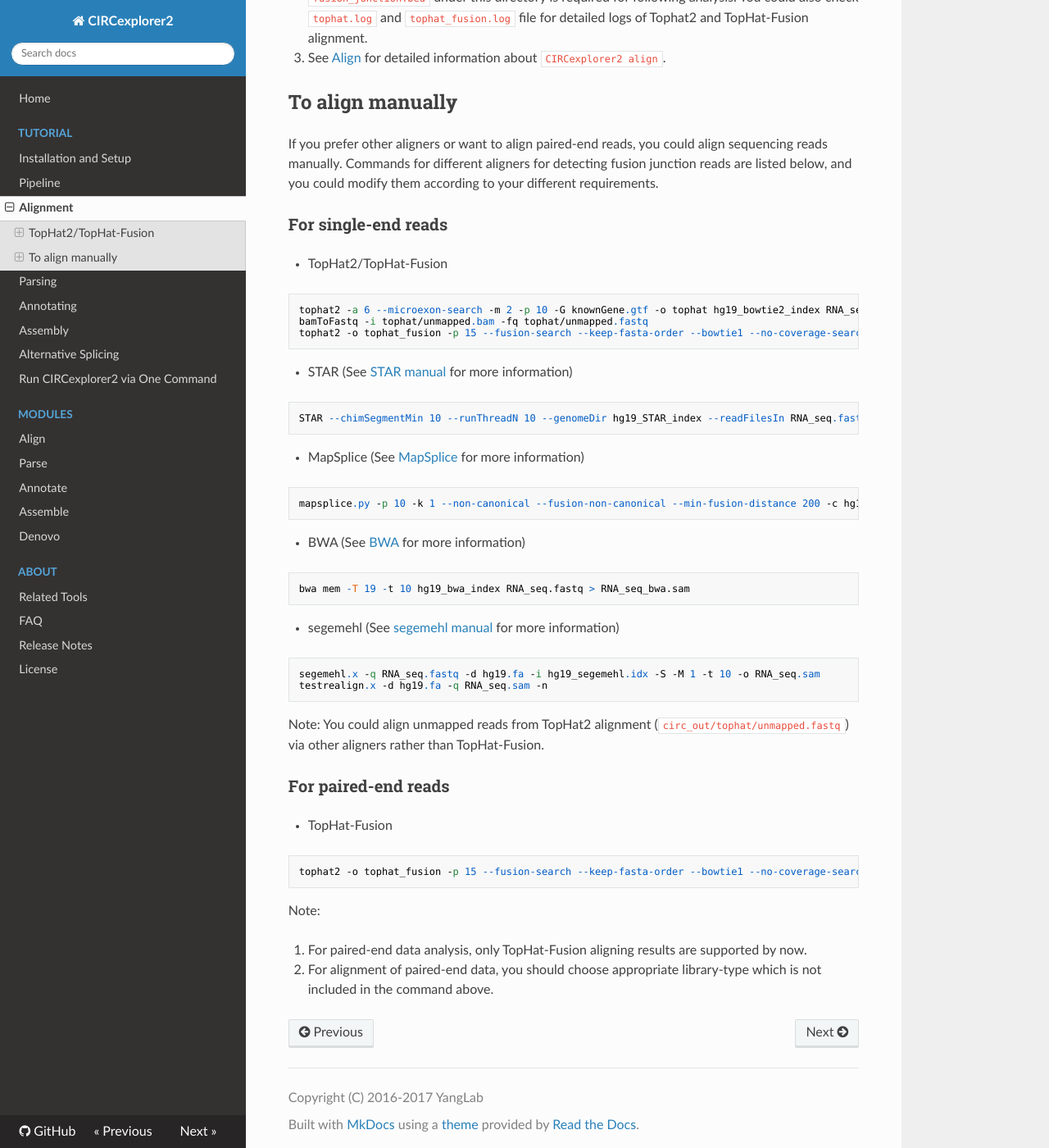
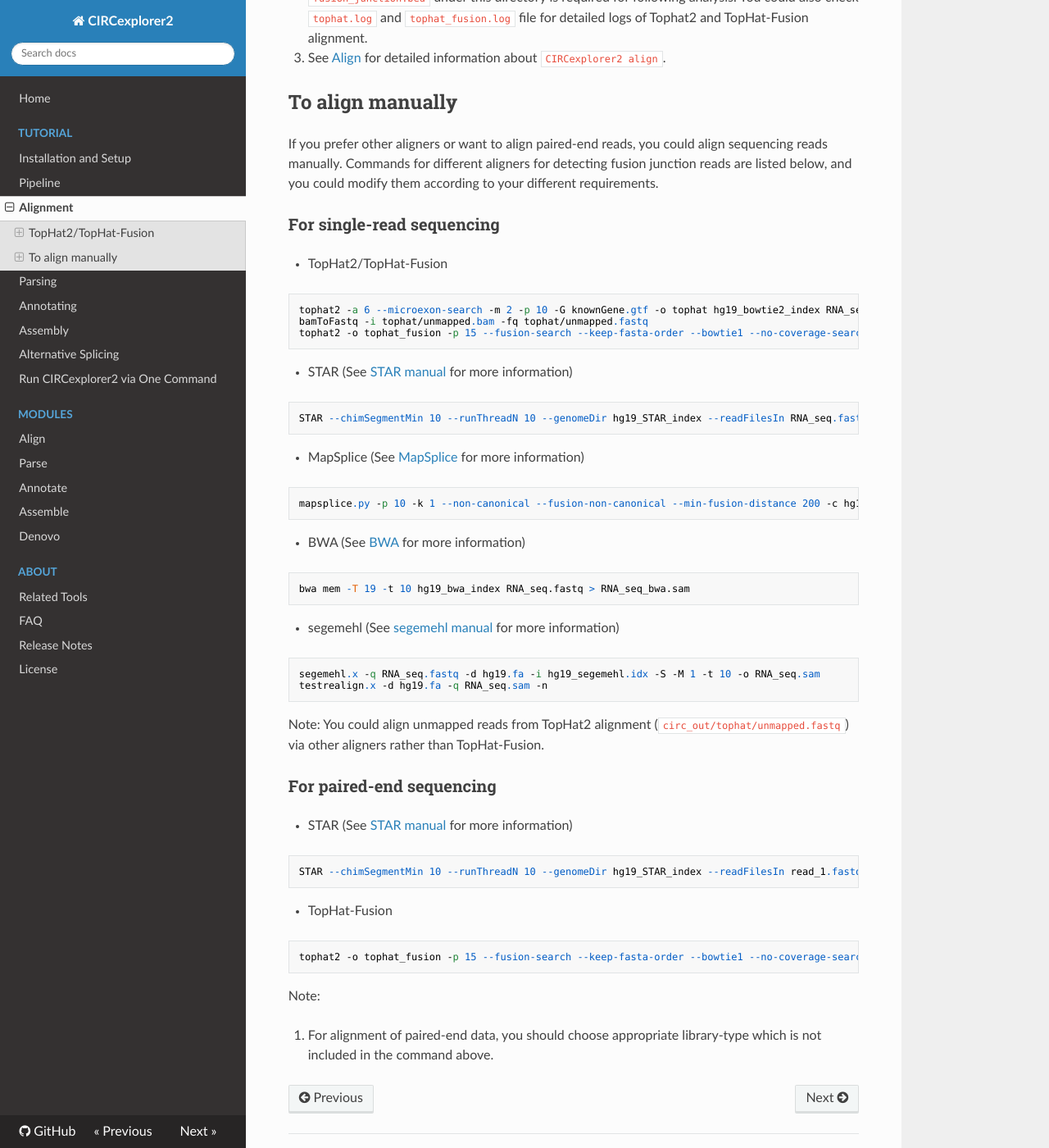
Before and after one commit to YangLab/CIRCexplorer2, an MkDocs documentation site: the page built from docs/tutorial/alignment.md, in a window 1280 px wide and 1400 px high, scrolled down 829 px. Shown: the whole window at 82% size. Built offline with MkDocs 1.6.1, drawn with Linux system fonts in a browser that asks for light colours; nearby versions of some CDN libraries; old or Windows-style settings are respelled for this version of MkDocs.

Commit message:
update docs for paired-end reads, close issue #9

````diff
--- a/docs/tutorial/alignment.md
+++ b/docs/tutorial/alignment.md
@@ -27,7 +27,7 @@ CIRCexplorer2 align -G hg19_kg.gtf -g hg19.fa RNA_seq.fastq > CIRCexplorer2_alig
 
 If you prefer other aligners or want to align paired-end reads, you could align sequencing reads manually. Commands for different aligners for detecting fusion junction reads are listed below, and you could modify them according to your different requirements.
 
-### For single-end reads
+### For single-read sequencing
 
 * TopHat2/TopHat-Fusion
 ```
@@ -59,15 +59,20 @@ testrealign.x -d hg19.fa -q RNA_seq.sam -n
 
 Note: You could align unmapped reads from TopHat2 alignment (`circ_out/tophat/unmapped.fastq`) via other aligners rather than TopHat-Fusion.
 
-### For paired-end reads
+### For paired-end sequencing
+
+* STAR (See [STAR manual](https://github.com/alexdobin/STAR/blob/master/doc/STARmanual.pdf) for more information)
+
+```
+STAR --chimSegmentMin 10 --runThreadN 10 --genomeDir hg19_STAR_index --readFilesIn read_1.fastq read_2.fastq
+```
 
 * TopHat-Fusion
 
 ```
-tophat2 -o tophat_fusion -p 15 --fusion-search --keep-fasta-order --bowtie1 --no-coverage-search hg19_bowtie1_index RNA_seq.fastq
+tophat2 -o tophat_fusion -p 15 --fusion-search --keep-fasta-order --bowtie1 --no-coverage-search hg19_bowtie1_index read_1.fastq read_2.fastq
 ```
 
 Note:
 
-1. For paired-end data analysis, only TopHat-Fusion aligning results are supported by now.
-2. For alignment of paired-end data, you should choose appropriate library-type which is not included in the command above.
+1. For alignment of paired-end data, you should choose appropriate library-type which is not included in the command above.
````
Also changed, not shown: README.md (+1 -0 lines), docs/about/faq.md (+2 -2 lines), docs/modules/align.md (+1 -1 lines), docs/modules/parse.md (+1 -1 lines), docs/tutorial/parsing.md (+6 -1 lines), README.rst.
